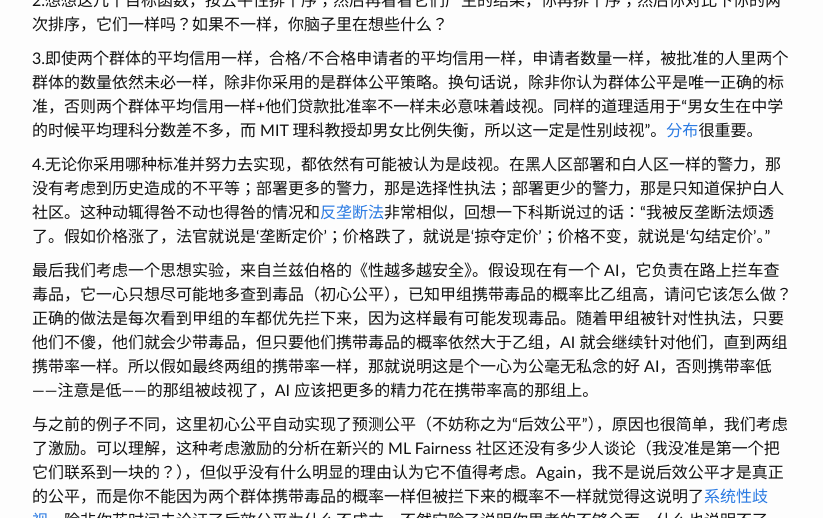
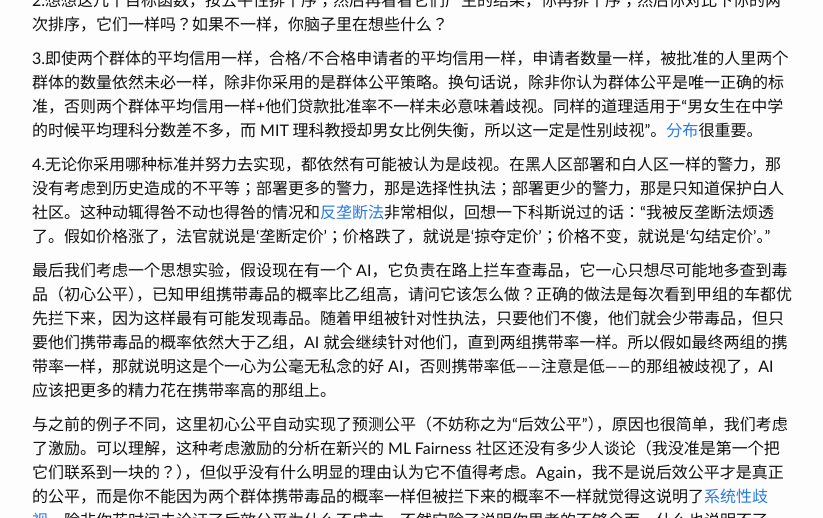
Before and after one commit to tcya/tcya.github.io, a Jekyll site: the page built from _posts/2020-6-19-fair.md, in a window 1280 px wide and 900 px high, scrolled down 3072 px, cut to the strip 0-518 px from the top of the window. Shown: the whole strip, without its empty margins (228-1051 px from the left). Built offline with Jekyll 4.4.1, drawn with Linux system fonts in a browser that asks for light colours; comment, search, counter and statistics services are not loaded.

Commit message:
Minor change.

```diff
--- a/_posts/2020-6-19-fair.md
+++ b/_posts/2020-6-19-fair.md
@@ -48,7 +48,7 @@ title:  公平的多样性
 
 4.无论你采用哪种标准并努力去实现，都依然有可能被认为是歧视。在黑人区部署和白人区一样的警力，那没有考虑到历史造成的不平等；部署更多的警力，那是选择性执法；部署更少的警力，那是只知道保护白人社区。这种动辄得咎不动也得咎的情况和[反垄断法](http://headsalon.org/archives/5320.html)非常相似，回想一下科斯说过的话：“我被反垄断法烦透了。假如价格涨了，法官就说是‘垄断定价’；价格跌了，就说是‘掠夺定价’；价格不变，就说是‘勾结定价’。”
 
-最后我们考虑一个思想实验，来自兰兹伯格的《性越多越安全》。假设现在有一个 AI，它负责在路上拦车查毒品，它一心只想尽可能地多查到毒品（初心公平），已知甲组携带毒品的概率比乙组高，请问它该怎么做？正确的做法是每次看到甲组的车都优先拦下来，因为这样最有可能发现毒品。随着甲组被针对性执法，只要他们不傻，他们就会少带毒品，但只要他们携带毒品的概率依然大于乙组，AI 就会继续针对他们，直到两组携带率一样。所以假如最终两组的携带率一样，那就说明这是个一心为公毫无私念的好 AI，否则携带率低——注意是低——的那组被歧视了，AI 应该把更多的精力花在携带率高的那组上。
+最后我们考虑一个思想实验，假设现在有一个 AI，它负责在路上拦车查毒品，它一心只想尽可能地多查到毒品（初心公平），已知甲组携带毒品的概率比乙组高，请问它该怎么做？正确的做法是每次看到甲组的车都优先拦下来，因为这样最有可能发现毒品。随着甲组被针对性执法，只要他们不傻，他们就会少带毒品，但只要他们携带毒品的概率依然大于乙组，AI 就会继续针对他们，直到两组携带率一样。所以假如最终两组的携带率一样，那就说明这是个一心为公毫无私念的好 AI，否则携带率低——注意是低——的那组被歧视了，AI 应该把更多的精力花在携带率高的那组上。
 
 与之前的例子不同，这里初心公平自动实现了预测公平（不妨称之为“后效公平”），原因也很简单，我们考虑了激励。可以理解，这种考虑激励的分析在新兴的 ML Fairness 社区还没有多少人谈论（我没准是第一个把它们联系到一块的？），但似乎没有什么明显的理由认为它不值得考虑。Again，我不是说后效公平才是真正的公平，而是你不能因为两个群体携带毒品的概率一样但被拦下来的概率不一样就觉得这说明了[系统性歧视](https://web.archive.org/web/20200523050946/https://slatestarcodex.com/2014/11/25/race-and-justice-much-more-than-you-wanted-to-know/)，除非你花时间去论证了后效公平为什么不成立。不然它除了说明你思考的不够全面，什么也说明不了。
 
```
